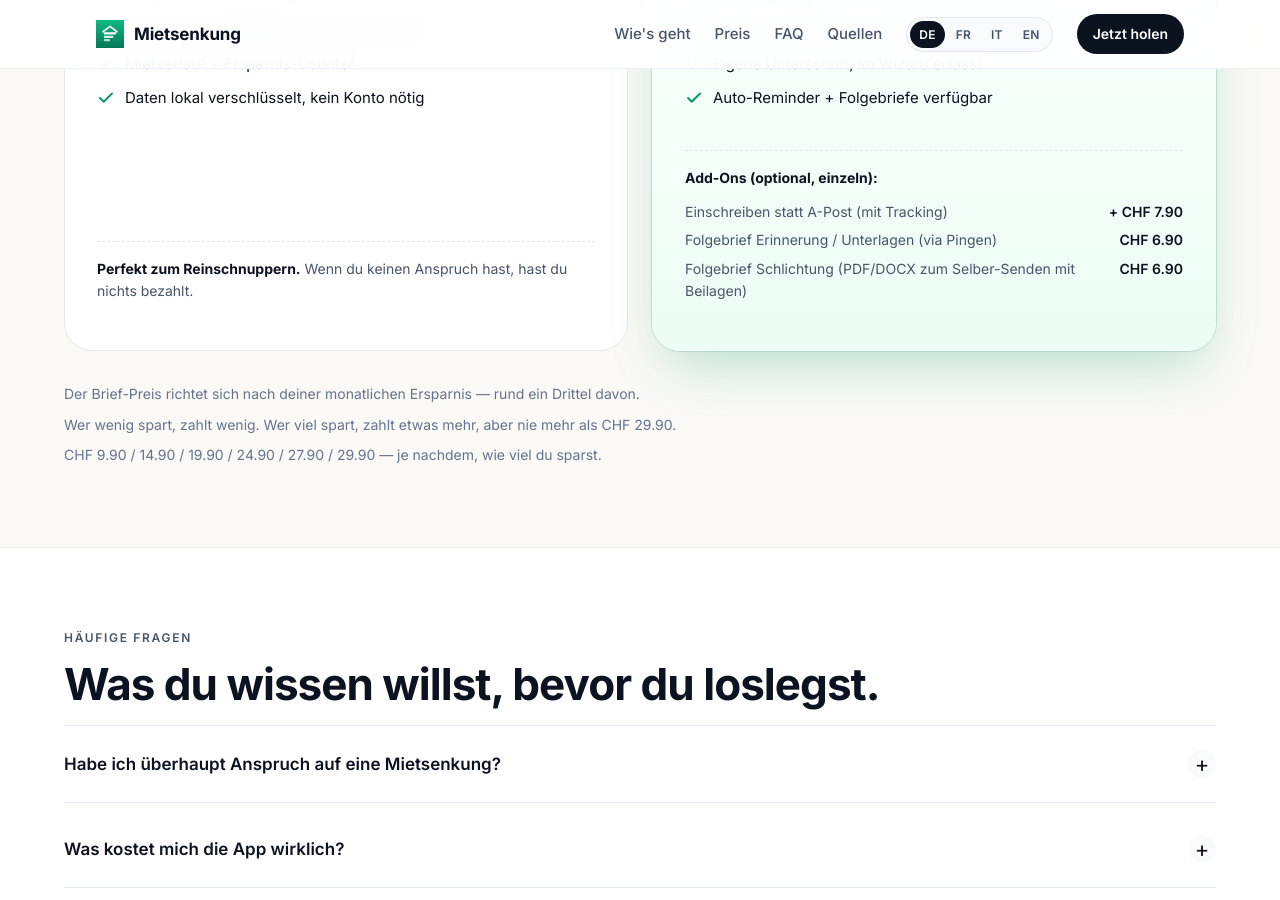
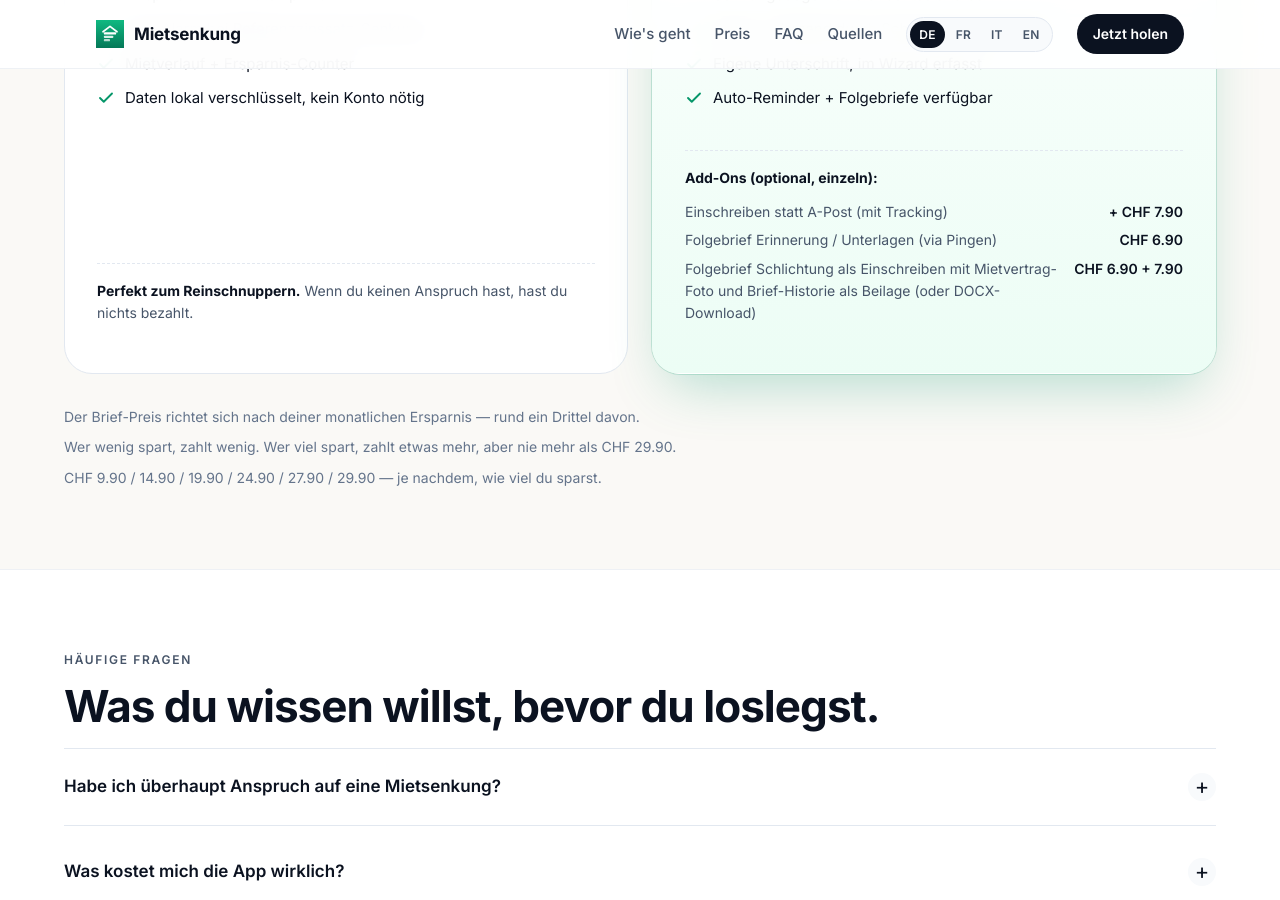
Before and after one commit to mietsenkung-app/mietsenkung-app.github.io, a Jekyll site: the page built from index.md, in a window 1280 px wide and 900 px high, scrolled down 3571 px. Built offline with Jekyll 4.4.1, drawn with Linux system fonts in a browser that asks for light colours.

Commit message:
fix(faq,pricing): schlichtungs-brief sends via app, no longer download-only
Update pricing card add-on row + FAQ pricing answer + FAQ
landlord-not-replying answer in DE/EN/FR/IT to reflect that the
Schlichtungs-Brief now ships from the app via Pingen registered mail
with a multi-doc bundle (lease photo + auto-attached prior letter
copies). DOCX-Download stays as a fallback.

```diff
--- a/index.md
+++ b/index.md
@@ -313,7 +313,7 @@ permalink: /
           <div class="price-card__addons-grid">
             <div class="price-card__addons-row"><span>Einschreiben statt A-Post (mit Tracking)</span><strong>+ CHF 7.90</strong></div>
             <div class="price-card__addons-row"><span>Folgebrief Erinnerung / Unterlagen (via Pingen)</span><strong>CHF 6.90</strong></div>
-            <div class="price-card__addons-row"><span>Folgebrief Schlichtung (PDF/DOCX zum Selber-Senden mit Beilagen)</span><strong>CHF 6.90</strong></div>
+            <div class="price-card__addons-row"><span>Folgebrief Schlichtung als Einschreiben mit Mietvertrag-Foto und Brief-Historie als Beilage (oder DOCX-Download)</span><strong>CHF 6.90 + 7.90</strong></div>
           </div>
         </div>
       </article>
@@ -343,7 +343,7 @@ permalink: /
         <summary>Was kostet mich die App wirklich?</summary>
         <div class="faq__answer">
           <p>Die App selbst ist gratis. Der Anspruchs-Check und der Zins-Alarm sind dauerhaft kostenlos. Bezahlt wird nur der Brief-Versand: einmalig CHF&nbsp;9.90&nbsp;– 29.90, je nach deiner monatlichen Ersparnis. Im Preis enthalten: Brief-Generierung, A-Post-Druck und -Zustellung durch unseren Schweizer Post-Partner.</p>
-          <p>Optional: Einschreiben statt A-Post (+ CHF&nbsp;7.90, mit Sendungsverfolgung). Folgebriefe je CHF&nbsp;6.90 — Erinnerung und Unterlagen-Anforderung gehen automatisch via Pingen, der <strong>Schlichtungs-Brief</strong> dagegen kommt als <strong>PDF/DOCX zu dir</strong> zum selber Senden mit den Beilagen, weil das Schlichtungsverfahren Beilagen-Pflicht hat, die wir nicht über den Druckdienst abdecken können.</p>
+          <p>Optional: Einschreiben statt A-Post (+ CHF&nbsp;7.90, mit Sendungsverfolgung). Folgebriefe je CHF&nbsp;6.90 — Erinnerung und Unterlagen-Anforderung gehen automatisch via Pingen. Der <strong>Schlichtungs-Brief</strong> geht ebenfalls aus der App, als Einschreiben (+ CHF&nbsp;7.90) mit Mietvertrag-Foto und allen vorherigen Brief-Kopien als Beilagen. Wer lieber selbst zur Post will, kann ihn auch als DOCX herunterladen.</p>
         </div>
       </details>
 
@@ -374,7 +374,7 @@ permalink: /
       <details>
         <summary>Was, wenn mein*e Vermieter*in nicht antwortet?</summary>
         <div class="faq__answer">
-          <p>Mietsenkung erinnert dich automatisch nach 14, 30 und 60 Tagen. Bei jeder Erinnerung kannst du mit einem Tap den passenden Folgebrief auslösen, je nach Status: Erinnerung, Unterlagen-Anforderung oder Schlichtungs-Ankündigung. Jeder Folgebrief kostet CHF&nbsp;6.90. Erinnerung und Unterlagen-Anforderung gehen via Pingen mit A-Post inklusive, der Schlichtungs-Brief kommt als PDF/DOCX zum Selber-Senden, weil er mit Beilagen bei der Schlichtungsbehörde eingereicht werden muss.</p>
+          <p>Mietsenkung erinnert dich automatisch nach 14, 30 und 60 Tagen. Bei jeder Erinnerung kannst du mit einem Tap den passenden Folgebrief auslösen, je nach Status: Erinnerung, Unterlagen-Anforderung oder Schlichtungs-Brief. Jeder Folgebrief kostet CHF&nbsp;6.90. Erinnerung und Unterlagen-Anforderung gehen via Pingen mit A-Post inklusive. Der Schlichtungs-Brief geht auch direkt aus der App als Einschreiben (+ CHF&nbsp;7.90), mit deinem hochgeladenen Mietvertrag-Foto und den vorherigen Brief-Kopien als Beilagen — alternativ kannst du ihn als DOCX herunterladen und selber einreichen.</p>
           <p>Wenn du in die Schlichtung gehst, hilft dir die App mit der Verzeichnis-Suche der zuständigen kantonalen Schlichtungsbehörde (Quelle: BWO).</p>
         </div>
       </details>
```
Also changed, not shown: en/index.md (+3 -3 lines), fr/index.md (+3 -3 lines), it/index.md (+3 -3 lines).
